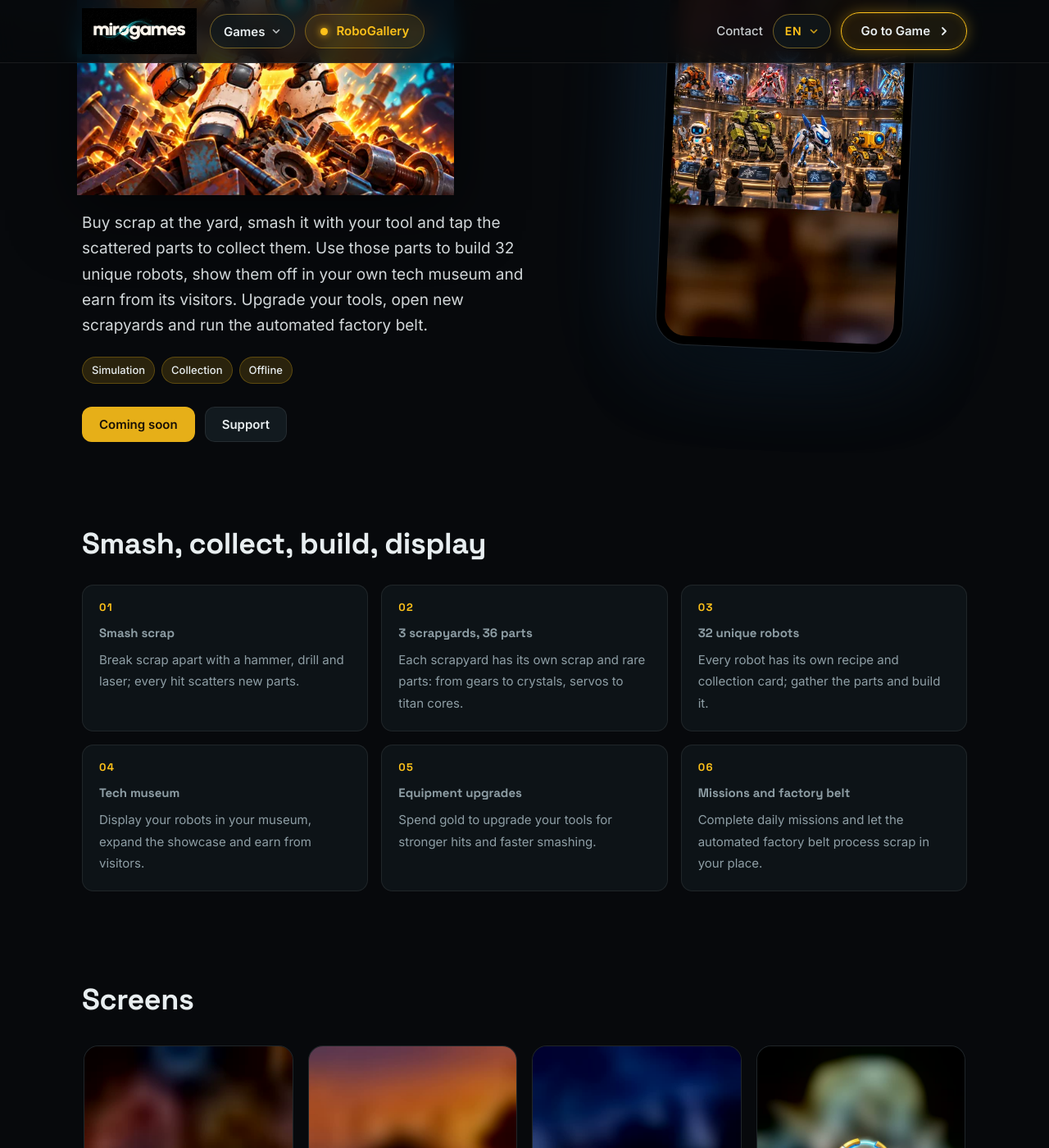
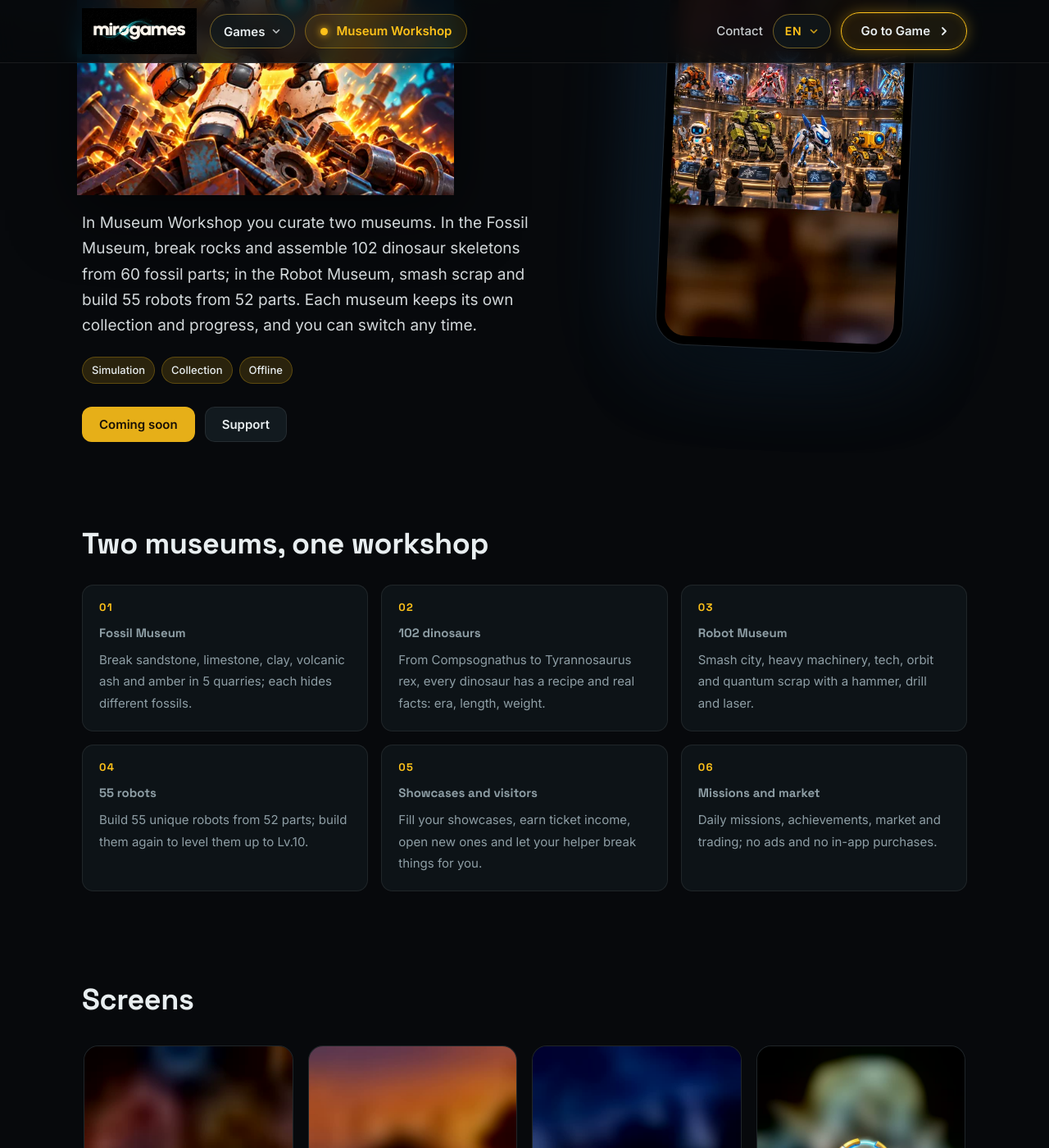
Before and after one commit to bukesafiye/bukesafiye.github.io, a Jekyll site: the page built from Store/robogallery/index.md, in a window 1280 px wide and 1400 px high, scrolled down 371 px. Shown: the whole window at 82% size. Built offline with Jekyll 4.4.1, drawn with Linux system fonts in a browser that asks for light colours; some of the changed text lies outside the part shown.

Commit message:
RoboGallery → Müze Atölyesi: Fosil & Robot (ad, tanıtım, gizlilik, destek)
Uygulama iki müzeyi (fosil + robot) tek uygulamada topluyor; mağaza
adı ve gizlilik politikası App Store / Play kaydıyla eşleşsin.

Co-Authored-By: Claude Opus 5.5 <noreply@anthropic.com>

```diff
--- a/Store/robogallery/index.md
+++ b/Store/robogallery/index.md
@@ -1,32 +1,32 @@
 ---
 layout: game
 game: robogallery
-title: RoboGallery
-description: Smash scrap, collect robot parts, build 32 unique robots and show them off in your own tech museum.
+title: "Museum Workshop: Dino & Robot"
+description: Two museums, one workshop. Assemble 102 dinosaur skeletons from fossil rocks and build 55 robots from scrap.
 lead:
-  tr: "Hurdalıktan hurda al, aletinle kır ve saçılan parçalara dokunarak topla. Topladığın parçalarla 32 eşsiz robot üret, onları kendi teknoloji müzende sergile ve ziyaretçilerden gelir kazan. Aletlerini yükselt, yeni hurdalıklar aç ve otomatik fabrika bandını çalıştır."
-  en: "Buy scrap at the yard, smash it with your tool and tap the scattered parts to collect them. Use those parts to build 32 unique robots, show them off in your own tech museum and earn from its visitors. Upgrade your tools, open new scrapyards and run the automated factory belt."
+  tr: "Müze Atölyesi'nde iki müzenin küratörüsün. Fosil Müzesi'nde kayaları kır, 60 fosil parçasından 102 dinozor iskeleti birleştir; Robot Müzesi'nde hurdaları parçala, 52 parçadan 55 robot üret. İki müzenin koleksiyonu ve ilerlemesi ayrı saklanır, istediğin an aralarında geçersin."
+  en: "In Museum Workshop you curate two museums. In the Fossil Museum, break rocks and assemble 102 dinosaur skeletons from 60 fossil parts; in the Robot Museum, smash scrap and build 55 robots from 52 parts. Each museum keeps its own collection and progress, and you can switch any time."
 chips:
   - { tr: "Simülasyon", en: "Simulation" }
   - { tr: "Koleksiyon", en: "Collection" }
   - { tr: "Çevrimdışı", en: "Offline" }
-# Store links go in _data/games.yml once the game is live (iOS bundle ID is currently com.robogallery.demo)
-features_title: { tr: "Kır, topla, üret, sergile", en: "Smash, collect, build, display" }
+# Store links go in _data/games.yml once the game is live (bundle ID com.mirogames.robogallery)
+features_title: { tr: "İki müze, tek atölye", en: "Two museums, one workshop" }
 features:
-  - title: { tr: "Hurdaları kır", en: "Smash scrap" }
-    text: { tr: "Çekiç, matkap ve lazerle hurdaları parçala; her vuruş yeni parçalar saçar.", en: "Break scrap apart with a hammer, drill and laser; every hit scatters new parts." }
-  - title: { tr: "3 hurdalık, 36 parça", en: "3 scrapyards, 36 parts" }
-    text: { tr: "Her hurdalığın kendi hurdası ve nadir parçaları var: dişliden kristale, servodan titan çekirdeğe.", en: "Each scrapyard has its own scrap and rare parts: from gears to crystals, servos to titan cores." }
-  - title: { tr: "32 eşsiz robot", en: "32 unique robots" }
-    text: { tr: "Her robotun kendi tarifi ve koleksiyon kartı var; parçaları topla, robotunu üret.", en: "Every robot has its own recipe and collection card; gather the parts and build it." }
-  - title: { tr: "Teknoloji müzesi", en: "Tech museum" }
-    text: { tr: "Robotlarını müzende sergile, vitrini genişlet ve ziyaretçilerden gelir kazan.", en: "Display your robots in your museum, expand the showcase and earn from visitors." }
-  - title: { tr: "Ekipman yükseltmeleri", en: "Equipment upgrades" }
-    text: { tr: "Altınla aletlerini yükselt; daha güçlü vuruş, daha hızlı kırım.", en: "Spend gold to upgrade your tools for stronger hits and faster smashing." }
-  - title: { tr: "Görevler ve fabrika bandı", en: "Missions and factory belt" }
-    text: { tr: "Günlük görevleri tamamla, otomatik fabrika bandı hurdayı senin yerine işlesin.", en: "Complete daily missions and let the automated factory belt process scrap in your place." }
+  - title: { tr: "Fosil Müzesi", en: "Fossil Museum" }
+    text: { tr: "5 kazı ocağında kumtaşı, kireçtaşı, kil, volkanik kül ve kehribar kır; her ocakta farklı fosiller saklı.", en: "Break sandstone, limestone, clay, volcanic ash and amber in 5 quarries; each hides different fossils." }
+  - title: { tr: "102 dinozor", en: "102 dinosaurs" }
+    text: { tr: "Kompsognatustan Tiranozor Reks'e her dinozorun tarifi ve dönemi, boyu, ağırlığı gibi gerçek bilgileri var.", en: "From Compsognathus to Tyrannosaurus rex, every dinosaur has a recipe and real facts: era, length, weight." }
+  - title: { tr: "Robot Müzesi", en: "Robot Museum" }
+    text: { tr: "Çekiç, matkap ve lazerle şehir, ağır makine, teknoloji, yörünge ve kuantum hurdalarını parçala.", en: "Smash city, heavy machinery, tech, orbit and quantum scrap with a hammer, drill and laser." }
+  - title: { tr: "55 robot", en: "55 robots" }
+    text: { tr: "52 parçadan 55 eşsiz robot üret; tekrar üreterek Sv.10'a kadar yükselt.", en: "Build 55 unique robots from 52 parts; build them again to level them up to Lv.10." }
+  - title: { tr: "Vitrinler ve ziyaretçiler", en: "Showcases and visitors" }
+    text: { tr: "Vitrinlerini doldur, bilet geliri kazan, yeni vitrinler aç; yardımcın senin yerine kırsın.", en: "Fill your showcases, earn ticket income, open new ones and let your helper break things for you." }
+  - title: { tr: "Görevler ve market", en: "Missions and market" }
+    text: { tr: "Günlük görevler, başarımlar, market ve takas; reklam ve uygulama içi satın alma yok.", en: "Daily missions, achievements, market and trading; no ads and no in-app purchases." }
 # assets/img/shots/robogallery-tr-01.jpg ... robogallery-en-04.jpg (540x960); the first is shown in the phone frame
 shots: ["01", "02", "03", "04"]
 genre: { tr: "Simülasyon · Koleksiyon", en: "Simulation · Collection" }
-quote: { tr: "Bir yığın hurda, bir müze dolusu robot.", en: "One pile of scrap, a museum full of robots." }
+quote: { tr: "Bir kaya, bir yığın hurda, iki müze dolusu koleksiyon.", en: "One rock, one pile of scrap, two museums full of treasures." }
 ---
```
Also changed, not shown: Store/robogallery/privacy.md (+9 -9 lines), Store/robogallery/support.md (+13 -13 lines), _data/games.yml (+6 -5 lines).
